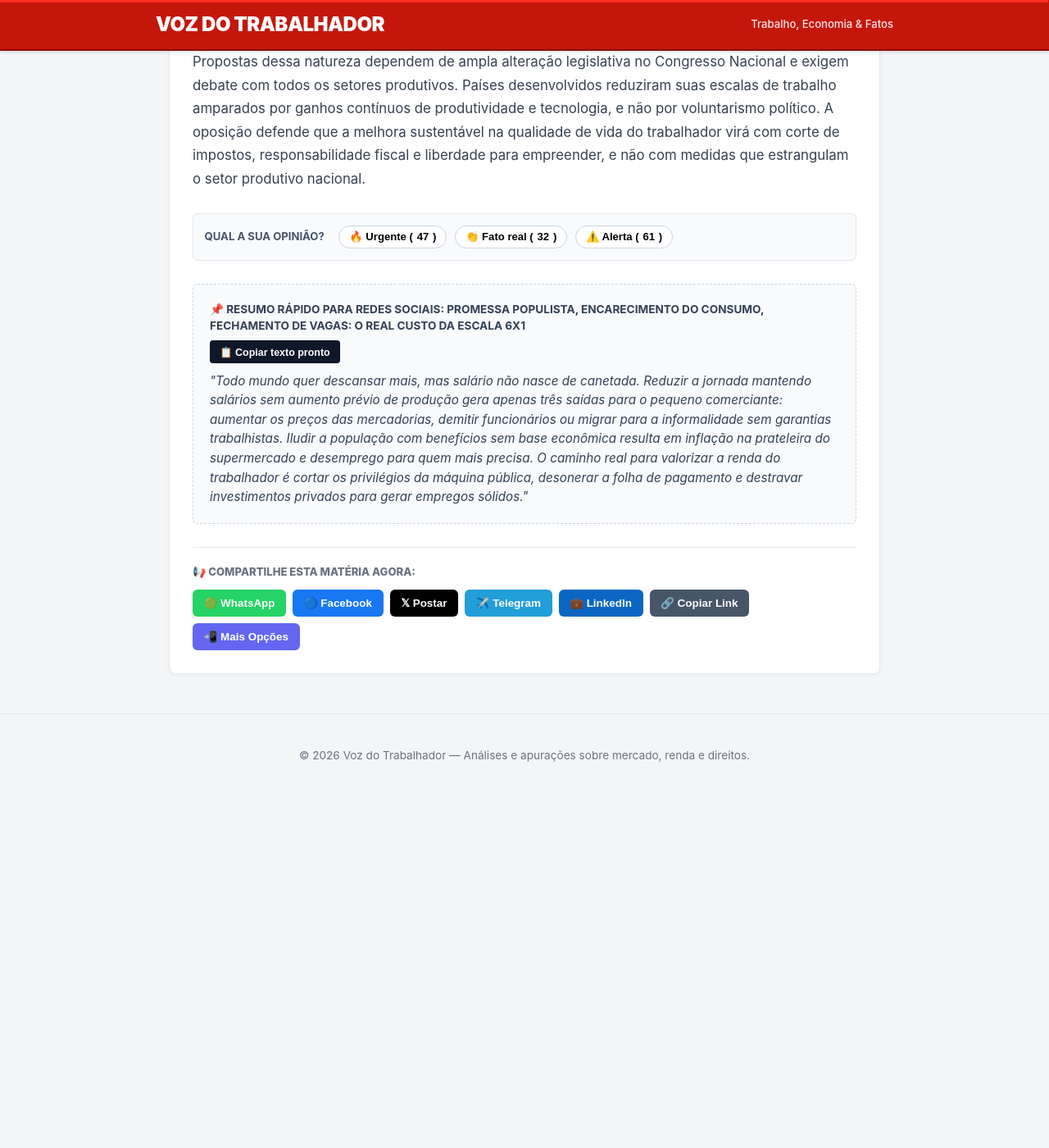
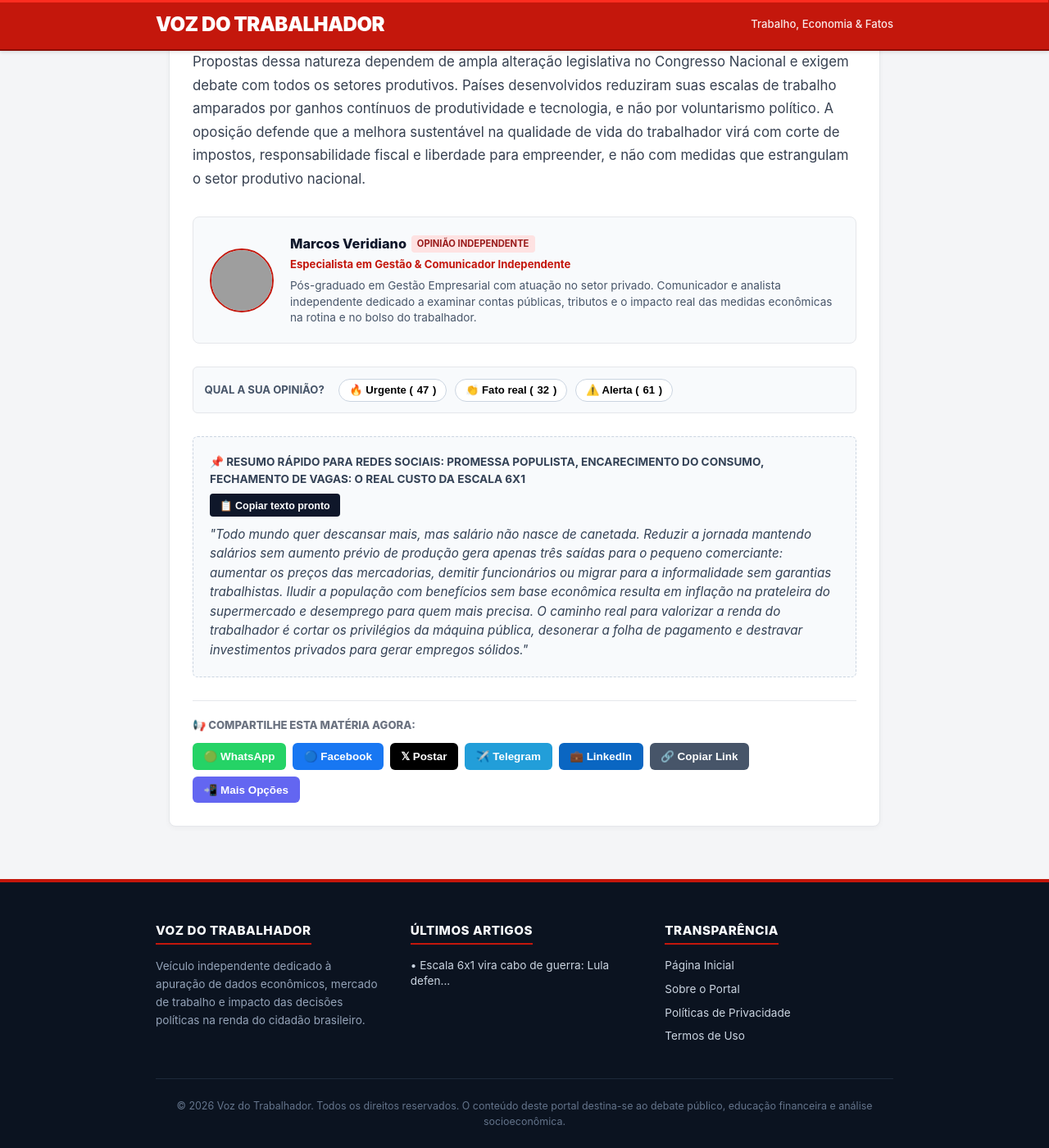
Before and after one commit to VozdoTrabalhador/VozdoTrabalhador.github.io, a Jekyll site: the page built from _posts/2026-10-06-escala-6x1.html, in a window 1280 px wide and 1400 px high, scrolled down 1052 px. Shown: the whole window at 82% size. Built offline with Jekyll 4.4.1, drawn with Linux system fonts in a browser that asks for light colours; before the commit the page ends 2023 px from its top, so only the background shows below that; grey boxes are pictures that could not be loaded.

Commit message:
Update post.html

```diff
--- a/_layouts/post.html
+++ b/_layouts/post.html
@@ -4,7 +4,7 @@
   <meta charset="UTF-8">
   <meta name="viewport" content="width=device-width, initial-scale=1.0">
 
-  <!-- TAGS DE REDES SOCIAIS (FACEBOOK, WHATSAPP, 𝕏) -->
+  <!-- TAGS DE REDES SOCIAIS (FACEBOOK, WHATSAPP, 𝕏, LINKEDIN) -->
   <title>{{ page.title }} | Voz do Trabalhador</title>
   <meta name="description" content="{{ page.tripla }}">
 
@@ -65,14 +65,22 @@
 
     .news-body p { font-size: 1.05rem; color: #374151; line-height: 1.7; margin-bottom: 1.1rem; }
 
-    /* Reações Rápidas */
+    /* BOX DO AUTOR (MARCOS VERIDIANO) */
+    .author-box { display: flex; gap: 1.25rem; background: #f8fafc; border: 1px solid var(--border); border-radius: 8px; padding: 1.25rem; margin-top: 2rem; align-items: center; }
+    .author-avatar { width: 78px; height: 78px; border-radius: 50%; object-fit: cover; border: 2px solid var(--primary); flex-shrink: 0; }
+    .author-info h4 { font-size: 1.02rem; font-weight: 800; color: #0f172a; margin-bottom: 0.2rem; display: flex; align-items: center; gap: 0.35rem; }
+    .author-info .badge-verified { background: #fee2e2; color: #991b1b; font-size: 0.7rem; font-weight: 700; padding: 0.15rem 0.45rem; border-radius: 4px; text-transform: uppercase; }
+    .author-role { font-size: 0.82rem; font-weight: 700; color: var(--primary); margin-bottom: 0.4rem; }
+    .author-bio { font-size: 0.85rem; color: #475569; line-height: 1.45; }
+
+    /* REAÇÕES RÁPIDAS */
     .reaction-bar { display: flex; gap: 0.6rem; margin-top: 1.75rem; padding: 0.85rem; background: #f8fafc; border-radius: 6px; border: 1px solid var(--border); flex-wrap: wrap; align-items: center; }
     .reaction-title { font-size: 0.82rem; font-weight: 700; color: #475569; text-transform: uppercase; margin-right: 0.5rem; }
     .btn-reaction { background: #fff; border: 1px solid #cbd5e1; border-radius: 20px; padding: 0.35rem 0.75rem; font-size: 0.82rem; font-weight: 600; cursor: pointer; display: inline-flex; align-items: center; gap: 0.3rem; transition: 0.2s; }
     .btn-reaction:hover { background: #f1f5f9; }
     .btn-reaction.active { background: #fee2e2; border-color: #ef4444; color: #991b1b; }
 
-    /* Caixa Resumo WhatsApp */
+    /* RESUMO RÁPIDO */
     .short-box { background: #f8fafc; border: 1px dashed #cbd5e1; border-radius: 6px; padding: 1.25rem; margin-top: 1.75rem; }
     .short-box-header { display: flex; justify-content: space-between; align-items: center; margin-bottom: 0.6rem; flex-wrap: wrap; gap: 0.5rem; }
     .short-box h4 { font-size: 0.85rem; text-transform: uppercase; color: #334155; }
@@ -95,7 +103,6 @@
     .btn-native { background-color: #6366f1; }
 
     #toast { position: fixed; bottom: 20px; right: 20px; background: #0f172a; color: #fff; padding: 0.75rem 1.25rem; border-radius: 6px; font-size: 0.88rem; font-weight: 600; display: none; z-index: 9999; }
-    footer { text-align: center; padding: 2.5rem 1rem; font-size: 0.85rem; color: var(--text-muted); border-top: 1px solid var(--border); margin-top: 3rem; }
   </style>
 </head>
 <body>
@@ -133,6 +140,16 @@
 
         <div class="news-body">
           {{ content }}
+        </div>
+
+        <!-- BOX DO AUTOR (MARCOS VERIDIANO) -->
+        <div class="author-box">
+          <img class="author-avatar" src="https://images.unsplash.com/photo-1507003211169-0a1dd7228f2d?auto=format&fit=crop&w=200&h=200&q=80" alt="Marcos Veridiano">
+          <div class="author-info">
+            <h4>Marcos Veridiano <span class="badge-verified">Opinião Independente</span></h4>
+            <div class="author-role">Especialista em Gestão & Comunicador Independente</div>
+            <p class="author-bio">Pós-graduado em Gestão Empresarial com atuação no setor privado. Comunicador e analista independente dedicado a examinar contas públicas, tributos e o impacto real das medidas econômicas na rotina e no bolso do trabalhador.</p>
+          </div>
         </div>
 
         <!-- REAÇÕES INTERATIVAS -->
@@ -178,9 +195,7 @@
 
   <div id="toast">Copiado com sucesso!</div>
 
-  <footer>
-    &copy; 2026 Voz do Trabalhador — Análises e apurações sobre mercado, renda e direitos.
-  </footer>
+  {% include footer.html %}
 
   <script>
     function showToast(msg) {
@@ -262,7 +276,6 @@
       }
     });
 
-    /* PROGRESS BAR */
     window.addEventListener("scroll", () => {
       const winScroll = document.body.scrollTop || document.documentElement.scrollTop;
       const height = document.documentElement.scrollHeight - document.documentElement.clientHeight;
```
Also changed, not shown: other parts of _layouts/post.html (+1 -2 lines).
